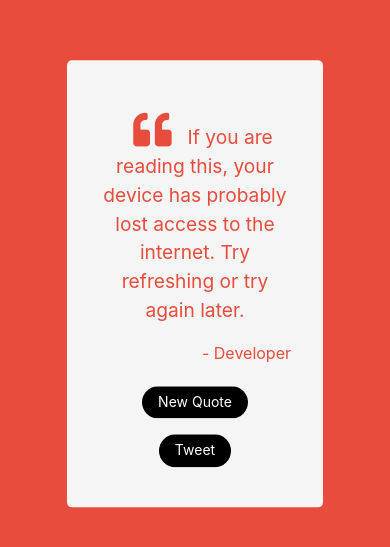
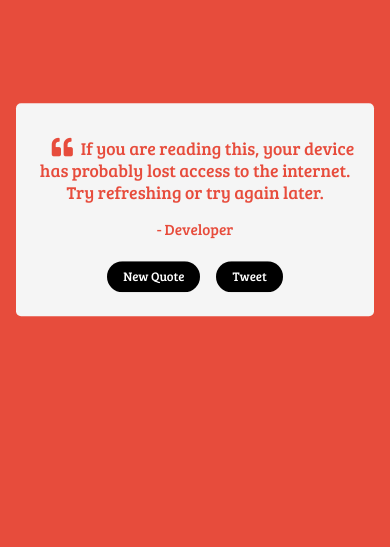
Before and after one commit to abhishekakade/random-quote-machine, a React (Create React App) app: page / in a window 390 px wide. Shown: the part 127-674 px from the top of the page. Built offline with nearby package versions, Linux system fonts and the light colour scheme; no server answers.

Commit message:
Made mobile responsive

```diff
--- a/public/index.html
+++ b/public/index.html
@@ -21,6 +21,7 @@
     />
 
     <style>
+      @import url("https://fonts.googleapis.com/css?family=Bree+Serif");
       body {
         height: 100vh;
         width: 100vw;
@@ -34,6 +35,18 @@
         position: absolute;
         top: 25%;
         transform: translateY(-25%);
+      }
+
+      @media screen and (max-width: 550px) {
+        #root {
+          position: absolute;
+          top: 35%;
+          transform: translateY(-35%);
+        }
+
+        .mt6 {
+          margin-top: 1.5rem !important;
+        }
       }
     </style>
 
--- a/src/App.js
+++ b/src/App.js
@@ -6,7 +6,6 @@ class App extends Component {
   constructor() {
     super();
     this.state = {
-      switchVariable: false,
       quote:
         "If you are reading this, your device has probably lost access to the internet. Try refreshing or try again later.",
       author: "Developer"
@@ -15,27 +14,8 @@ class App extends Component {
 
   componentDidMount() {
     this.newQuote();
-    // this.fetchQuote();
+    // this.quoteLength();
   }
-
-  // fetchQuote = () => {
-  //   // let switchVar = false;
-  //   do {
-  //     fetch("https://favqs.com/api/qotd")
-  //       .then(response => response.json())
-  //       .then(data => {
-  //         const { author, body } = data.quote;
-  //         if (body.length + author.length <= 375) {
-  //           // switchVar = true;
-  //           this.setState({
-  //             switchVariable: true,
-  //             quote: body,
-  //             author: author
-  //           });
-  //         }
-  //       });
-  //   } while (this.state.switchVariable === true);
-  // };
 
   newQuote = () => {
     fetch("https://favqs.com/api/qotd")
@@ -70,36 +50,51 @@ class App extends Component {
       "#db9b72",
       "#111111"
     ];
-    const oneRandomColor = colors[Math.floor(Math.random() * colors.length)];
 
-    const authorVar = document.getElementById("author");
-    const textVar = document.getElementById("text");
-    // console.log(document.body.style.background);
-    // console.log(oneRandomColor);
+    // grab color randomly
+    let oneRandomColor = colors[Math.floor(Math.random() * colors.length)];
 
-    // if(document.body.style.background) {
+    // changing element colors
+    document.getElementsByTagName("body")[0].style.background = oneRandomColor;
+    document.getElementById("author").style.color = oneRandomColor;
+    document.getElementById("text").style.color = oneRandomColor;
+  };
 
-    // }
-    // changing body background color
-    document.getElementsByTagName("body")[0].style.background = oneRandomColor;
-    // document.getElementsByTagName("body")[0].style.background = "#2c3e50";
+  // quoteLength = e => {
+  //   console.log(e);
 
-    // loop to change color
-    const htmlElemArray = [authorVar, textVar];
-    htmlElemArray.forEach(elem => {
-      elem.style.color = oneRandomColor;
-      // elem.style.color = "#2c3e50";
-    });
-  };
+  //   if (this.state.quote.length > 26) {
+  // const tweetText = document.getElementById("tweet").textContent;
+  // console.log(tweetText);
+
+  // document.getElementById("tweet-quote").setAttribute("href", "#");
+  // document.getElementById("tweet-quote").removeAttribute("target");
+  // document.getElementById("long-tweet").style.display = "block";
+
+  // setTimeout(function() {
+  // document
+  //   .getElementById("tweet-quote")
+  //   .setAttribute(
+  //     "href",
+  //     `https://twitter.com/intent/tweet?text=${
+  //       this.state.quote
+  //     }%0A-&nbsp${this.state.author}.`
+  //   );
+  // document.getElementById("tweet-quote").setAttribute("target", "_blank");
+  //       document.getElementById("long-tweet").style.display = "block";
+  //     }, 3000);
+  //   }
+  // };
 
   render() {
     return (
       <div className="App tc ma0 mt6 v-mid">
-        {/* <h1 style={{ textShadow: "0 0 10px #ffffff" }}>Random Quote Machine</h1> */}
+        {/* <h1>Random Quote Machine</h1> */}
         <QuoteBox
           quote={this.state.quote}
           author={this.state.author}
           newQuoteBtn={this.newQuote}
+          // quoteLengthCheck={this.quoteLength}
         />
       </div>
     );
--- a/src/QuoteBox.css
+++ b/src/QuoteBox.css
@@ -1,19 +1,22 @@
 #quote-box {
   background: whitesmoke;
   border-radius: 5px;
+  font-family: "Bree Serif", serif;
 }
 
 #text {
-  color: #d0d0d0;
+  color: #808080;
   font-size: 1.2rem;
   line-height: 1.5;
   transition: color 3s;
+  /* font-style: italic; */
 }
 
 #author {
-  color: #dfdfdf;
+  color: #a0a0a0;
   text-align: right;
   transition: color 3s;
+  /* font-style: italic; */
 }
 
 #new-quote:focus {
@@ -27,3 +30,66 @@
 #tweet-quote:focus {
   outline: none;
 }
+
+@media screen and (max-width: 550px) {
+  #quote-box {
+    padding: 1rem;
+  }
+
+  .fa-2x {
+    font-size: 1.2em;
+    padding-right: 0.5rem;
+  }
+
+  #author {
+    text-align: center;
+    font-size: 0.95rem;
+  }
+
+  #text {
+    font-size: 1.1rem;
+    line-height: 1.25;
+  }
+
+  #new-quote {
+    font-size: 0.8rem;
+  }
+
+  #tweet-quote {
+    font-size: 0.8rem;
+  }
+}
+
+@media screen and (max-width: 260px) {
+  #quote-box {
+    padding: 0.3rem;
+    max-width: 100%;
+    margin: 0;
+  }
+
+  .fa-2x {
+    font-size: 1em;
+    /* padding-right: 0.5rem; */
+    display: block;
+  }
+
+  #author {
+    text-align: center;
+    font-size: 0.75rem;
+  }
+
+  #text {
+    font-size: 0.85rem;
+    line-height: 1.25;
+  }
+
+  #new-quote {
+    font-size: 0.75rem;
+    margin-top: 0.2rem;
+  }
+
+  #tweet-quote {
+    font-size: 0.75rem;
+    margin-top: 0.2rem;
+  }
+}
--- a/src/components/QuoteBox.js
+++ b/src/components/QuoteBox.js
@@ -3,30 +3,20 @@ import "tachyons";
 import "../../src/QuoteBox.css";
 
 class QuoteBox extends Component {
-  // quoteLength = () => {
-  //   const { quote, author } = this.props;
-  //   if (quote.length + author.length >= 25) {
-  //     document
-  //       .getElementById("tweet-quote-main")
-  //       .setAttribute(
-  //         "href",
-  //         `https://twitter.com/intent/tweet?text=${quote}%0A-${author}.`
-  //       );
-  //   } else {
-  //     document
-  //       .getElementById("tweet-quote-main")
-  //       .setAttribute(
-  //         "href",
-  //         `https://twitter.com/intent/tweet?text=${quote}.`
-  //       );
-  //   }
-  // };
-
   render() {
-    const { quote, author, newQuoteBtn } = this.props;
+    const {
+      quote,
+      author,
+      newQuoteBtn
+      // quoteLengthCheck
+    } = this.props;
     return (
       // <div className="flex justify-around h-auto v-mid" id="background">
-      <div className="mw5 mw7-ns center ph5-ns ma0" id="background">
+      // <div className="mw5 mw7-ns center ph5-ns ma0" id="background"> original
+      <div
+        className="mh7 mw8 mw7-ns mw6-m center ph3 ph4-ns ph4-m ma0"
+        id="background"
+      >
         <div className="mt4 mb4 pa4" id="quote-box">
           <p id="text">
             <i className="fas fa-quote-left fa-2x pr3 pl3" />
@@ -40,10 +30,7 @@ class QuoteBox extends Component {
           >
             New Quote
           </button>
-          {/* <button onClick={this.quoteLength} id="tweet-quote"> */}
           <a
-            // href="https://twitter.com/share?ref_src=twsrc%5Etfw"
-
             href={
               "https://twitter.com/intent/tweet?text=" +
               quote +
@@ -52,8 +39,7 @@ class QuoteBox extends Component {
               author +
               "."
             }
-            onClick={this.quoteLength}
-            // href="https://twitter.com/intent/tweet"
+            // onClick={quoteLengthCheck}
             id="tweet-quote"
             className="twitter-share-button ma2 f6 grow no-underline br-pill ph3 pv2 mb2 dib white bg-black"
             data-size="large"
@@ -72,8 +58,9 @@ class QuoteBox extends Component {
             src="https://platform.twitter.com/widgets.js"
             charSet="utf-8"
           />
-          <p className="long-tweet" style={{ display: "none" }}>
-            This quote is too long to tweet. Try another quote.
+          <p id="long-tweet" style={{ display: "none" }}>
+            This quote is too long to tweet. Please try another quote or try
+            shortening it manually.
           </p>
         </div>
       </div>
```
